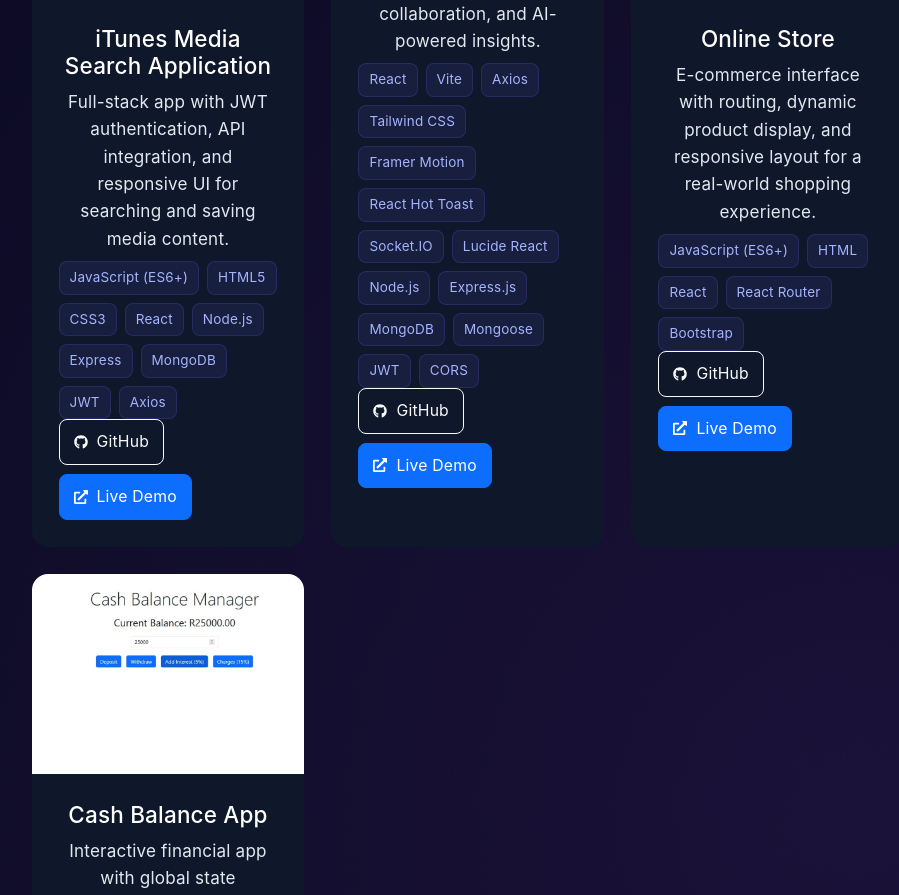
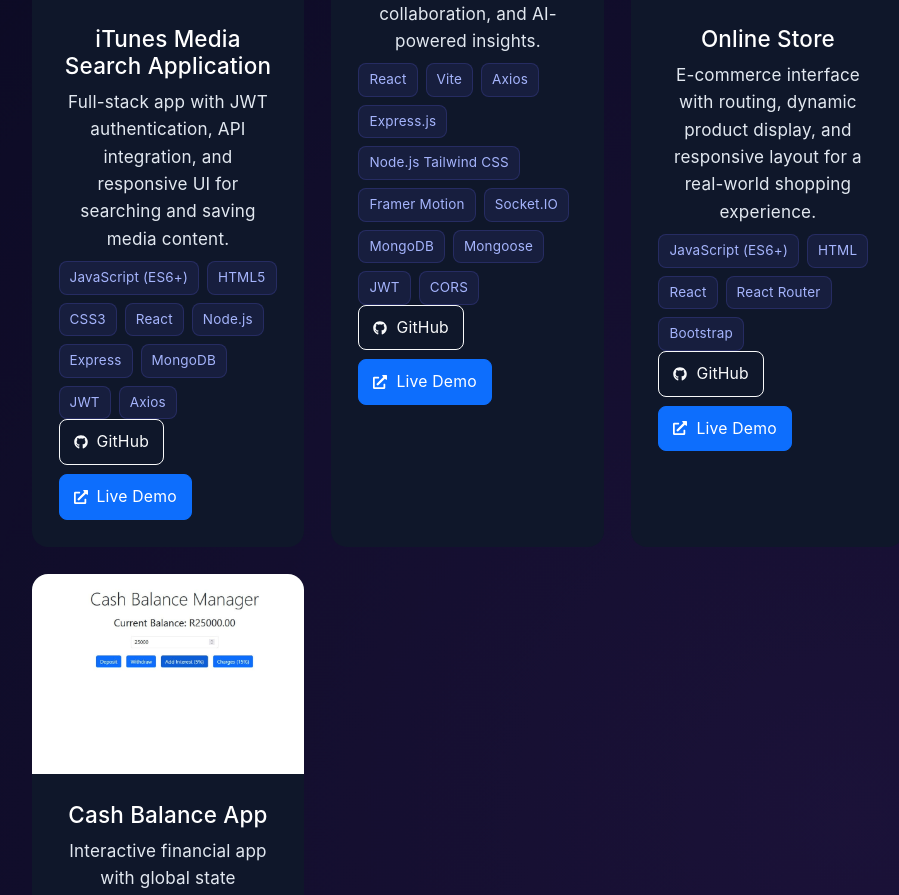
Before and after one commit to Someleze79/My-Portfolio-Website, a React app: page / in a window 1280 px wide. Shown: the part 4212-5107 px from the top of the page, without its empty margins (172-1071 px from the left). Built offline with nearby package versions, Linux system fonts and the light colour scheme; the HTML template or start-up script is replaced by a standard one.

Commit message:
Initial commit

```diff
--- a/src/sections/Projects.jsx
+++ b/src/sections/Projects.jsx
@@ -31,7 +31,7 @@ function Projects() {
       title: "Freelancer Task Manager",
       description:
         "A full-stack MERN productivity platform for managing projects, tasks, collaboration, and AI-powered insights.",
-      tech: "React, Vite, Axios, Tailwind CSS, Framer Motion, React Hot Toast, Socket.IO, Lucide React, Node.js, Express.js, MongoDB, Mongoose, JWT, CORS",
+      tech: "React, Vite, Axios, Express.js, Node.js Tailwind CSS, Framer Motion, Socket.IO, MongoDB, Mongoose, JWT, CORS",
       image: Freelancer.jpeg,
       github: "https://github.com/Someleze79/Freelancer-Task-Manager",
       demo: "https://freelancer-task-manager-pro.onrender.com"
```
